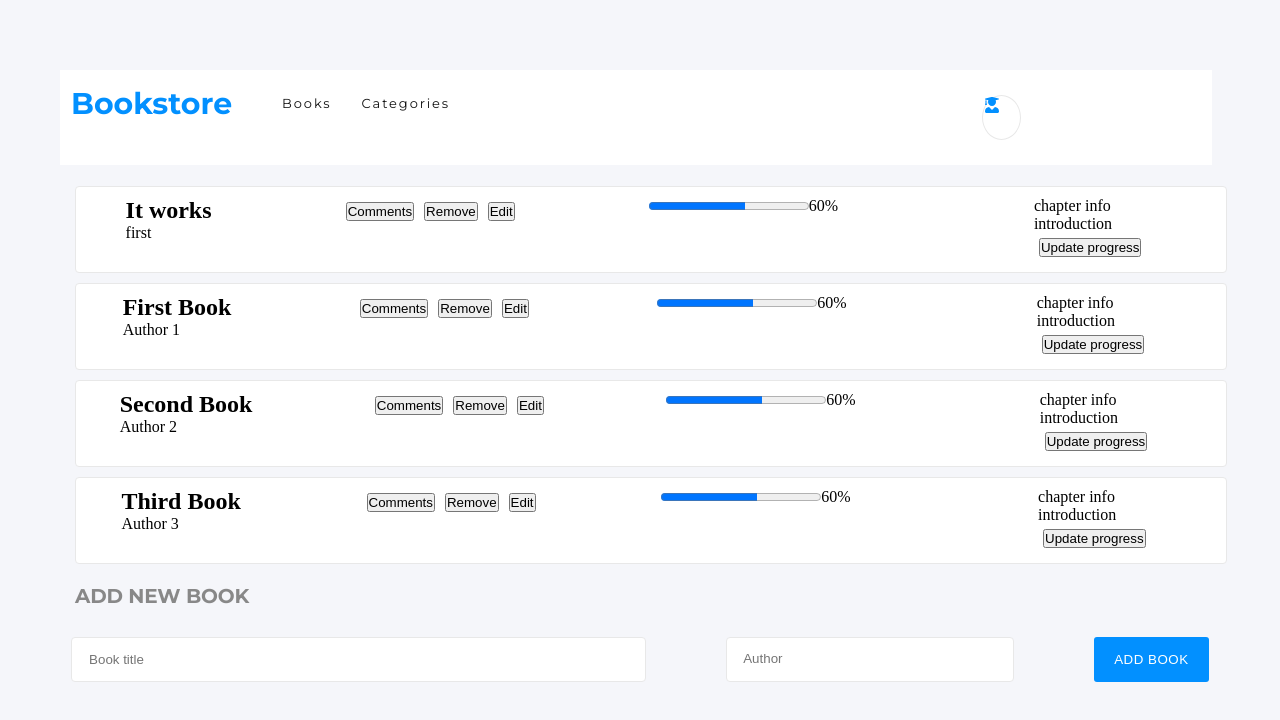
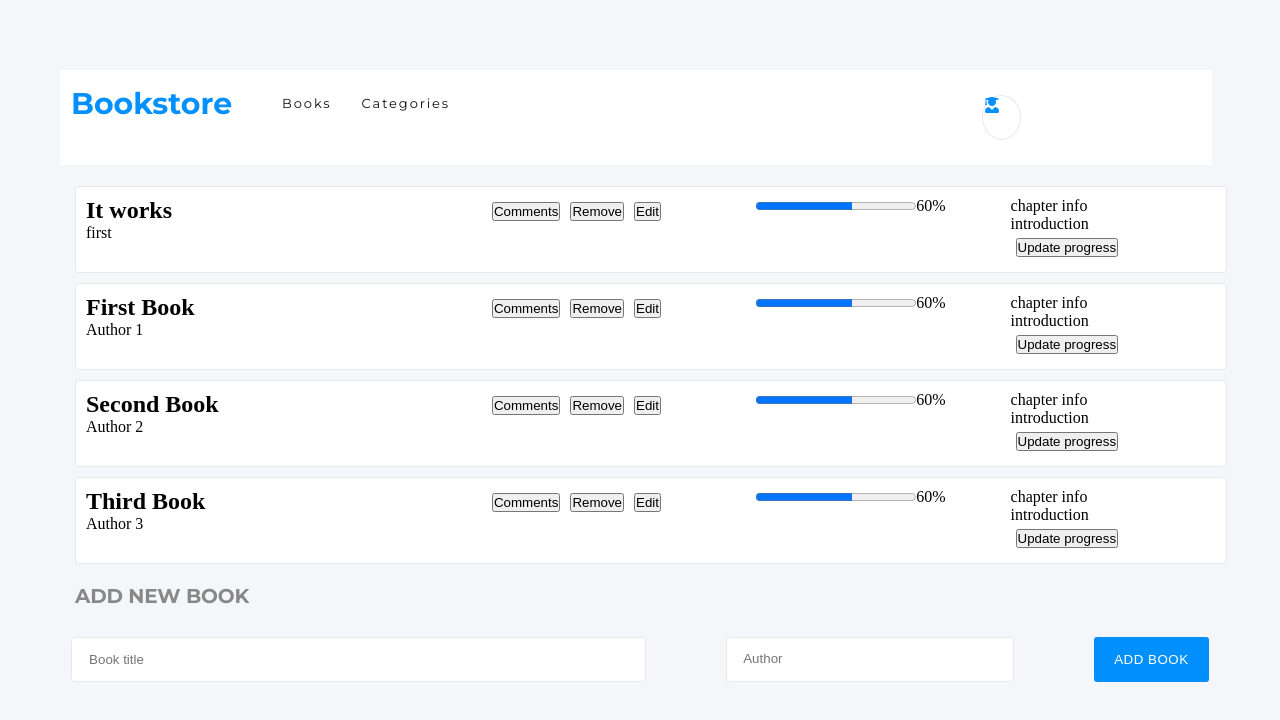
Before and after one commit to ivanmvh/bookstore-ivanmvh, a React (Create React App) app: page / in a window 1280 px wide. Shown: the top 720 px of the page. Built offline with nearby package versions, Linux system fonts and the light colour scheme.

Commit message:
Update categories - distpach - Some style - Align Columns

```diff
--- a/src/Pages/Categories.jsx
+++ b/src/Pages/Categories.jsx
@@ -1,5 +1,21 @@
-const Categories = () => (
-  <h1>Under Construction</h1>
-);
+import React from 'react';
+import { useDispatch, useSelector } from 'react-redux';
+import { checkStatus } from '../redux/categories/categories';
+
+const Categories = () => {
+  const categories = useSelector((state) => state.categories);
+  const dispatch = useDispatch();
+
+  const updateStatus = () => {
+    dispatch(checkStatus());
+  };
+
+  return (
+    <div className="category-container">
+      <h2 className="category-text">{categories}</h2>
+      <button type="button" className="category-btn" onClick={() => updateStatus()}>Check Status</button>
+    </div>
+  );
+};
 
 export default Categories;
--- a/src/redux/categories/categories.js
+++ b/src/redux/categories/categories.js
@@ -4,7 +4,7 @@
 
 export const checkStatus = () => ({
   type: CHECK_STATUS,
-  payload: 'Under construction',
+  payload: 'Under construction2',
 });
 
 const categoriesReducer = (state = initialState, action) => {
--- a/src/styles.css
+++ b/src/styles.css
@@ -111,10 +111,24 @@
   column-gap: 50px;
 }
 
+.bookInfo {
+  width: 40%;
+}
+
 .bookActions {
+  width: 25%;
   margin: 0;
 }
 
+.progressBlock {
+  width: 30%;
+  margin: 0;
+}
+
+.chapterInfo{
+  width: 20%;
+  margin: 0;
+}
 .formContainer {
   margin-top: 20px;
   margin-bottom: 100px;
```
